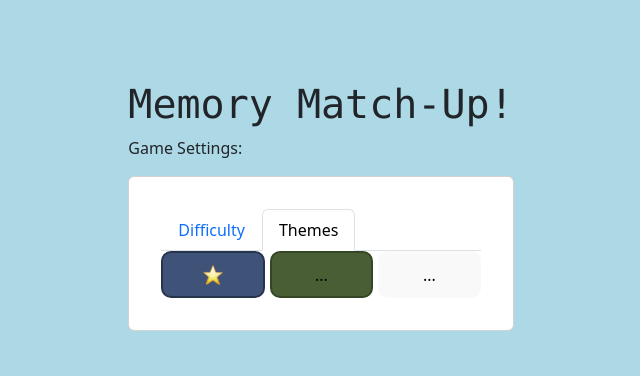
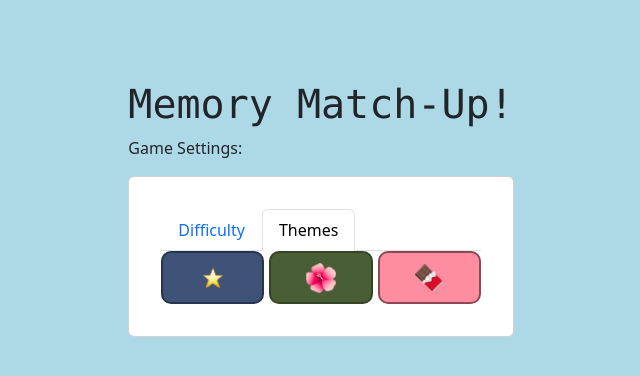
Before and after one commit to VeronicaNartatez/SEG3125_A3_MemoryGame, a React (Vite) app in the folder memory-game/: page / in a window 1280 px wide. Both pictures are taken after a click on the tab "Themes". Shown: the top 376 px of the page, without its empty margins (319-959 px from the left). Built offline with nearby package versions, Linux system fonts and the light colour scheme.

Commit message:
fixed buttons for theme

```diff
--- a/memory-game/src/memorygame.css
+++ b/memory-game/src/memorygame.css
@@ -41,7 +41,7 @@ h1{
     object-fit: contain;
 }
 
-#choco-pic{
+#food-pic{
     width: 30px;
     height: 30px;
     display: flex;
@@ -55,12 +55,12 @@ h1{
     object-fit: contain;
 }
 
-.plant-theme{
+.plantcard{
     display: flex;
     justify-content: center;
 }
 
-.food-theme{
+.foodcard{
     display: flex;
     justify-content: center;
 }
--- a/memory-game/src/memorygame.jsx
+++ b/memory-game/src/memorygame.jsx
@@ -1,5 +1,7 @@
 import './memorygame.css'
 import starPic from './assets/star.png';
+import plantPic from './assets/flower.png';
+import foodPic from './assets/chocolate.png';
 
 export default function MemoryGame() {
 
@@ -47,13 +49,24 @@ export default function MemoryGame() {
                         {/* theme tab content*/}
                         <div className="tab-pane fade" id="theme-tab-pane" role="tabpanel" aria-labelledby="theme-tab" tabindex="0">
                             <div className="theme-btn-container">
+
                                 <button type="button" class="btn-theme" id='space'>
                                     <div className="starcard">
-                                        <img id='star-pic' src={starPic} alt="A pixel picture of a star." />
+                                        <img id='star-pic' src={starPic} alt="Star Emoji"/>
                                     </div>
                                 </button>
-                                <button type="button" class="btn-theme" id='plants'>...</button>
-                                <button type="button" class="btn-theme" id='animals'>...</button>
+
+                                <button type="button" class="btn-theme" id='plants'>
+                                    <div className="plantcard">
+                                        <img id='plant-pic' src={plantPic} alt='Flower Emoji'/>
+                                    </div>
+                                </button>
+
+                                <button type="button" class="btn-theme" id='food'>
+                                    <div className="foodcard">
+                                        <img id='food-pic' src={foodPic} alt="Chocolate Emoji"/>
+                                    </div>
+                                </button>
                             </div>
                         </div>
 
```
